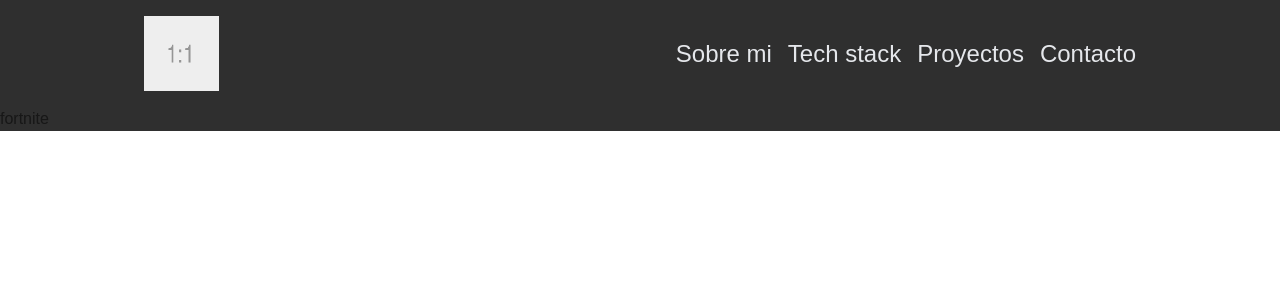
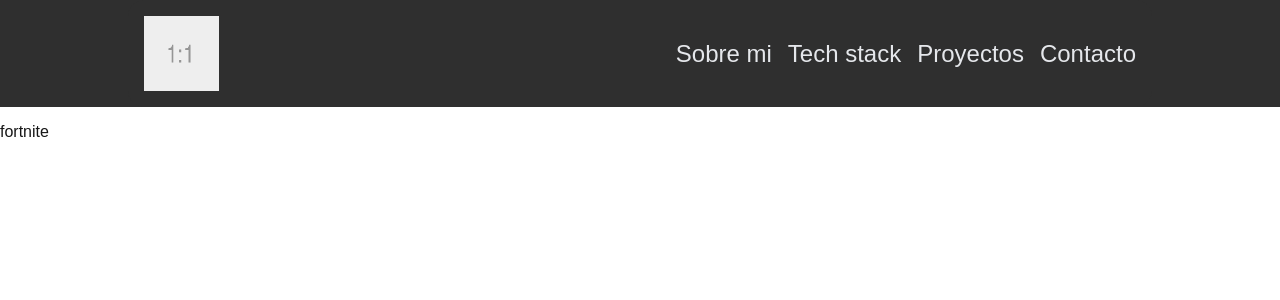
Before and after one commit to leopalatto20/portafolio, a Next.js app: page / in a window 1280 px wide. Shown: the top 300 px of the page. Built offline with nearby package versions, Linux system fonts and the light colour scheme.

Commit message:
Arreglar la navbar

```diff
--- a/src/app/page.tsx
+++ b/src/app/page.tsx
@@ -1,9 +1,9 @@
 import Navbar from "@/components/Navbar"
 export default function Home() {
   return (
-    <div className="bg-pizarra">
+    <div >
       <Navbar />
-      <div>
+      <div className="mt-30 ">
         fortnite
       </div>
     </div>
--- a/src/components/Navbar.tsx
+++ b/src/components/Navbar.tsx
@@ -3,8 +3,8 @@ import "@/styles/Navbar.css"
 
 export default function Navbar() {
   return (
-    <div className="flex w-4/5 mx-auto items-center justify-between p-4 rounded-2xl">
-      <Image
+    <div className='fixed top-0 left-0 right-0 bg-pizarra w-full'>
+      <div className="flex w-4/5 mx-auto items-center justify-between p-4 rounded-2xl bg-pizarra"> <Image
         id='image'
         src="/images.png"
         alt="fortnite"
@@ -26,5 +26,6 @@ export default function Navbar() {
           </a>
         </nav>
       </div>
+    </div>
   )
 }
--- a/src/styles/Navbar.css
+++ b/src/styles/Navbar.css
@@ -2,7 +2,7 @@
 
 @layer components {
   .nav-text {
-    @apply text-2xl text-gray-200 text-shadow-sky-200 transition-all duration-300 hover:scale-105 hover:ease-in-out
+    @apply text-2xl text-gray-200 transition-all duration-300 hover:scale-105 hover:ease-in-out
     hover:text-sky-400;
   }
 }
```
Lines whose indentation alone changed are shown as unchanged.
